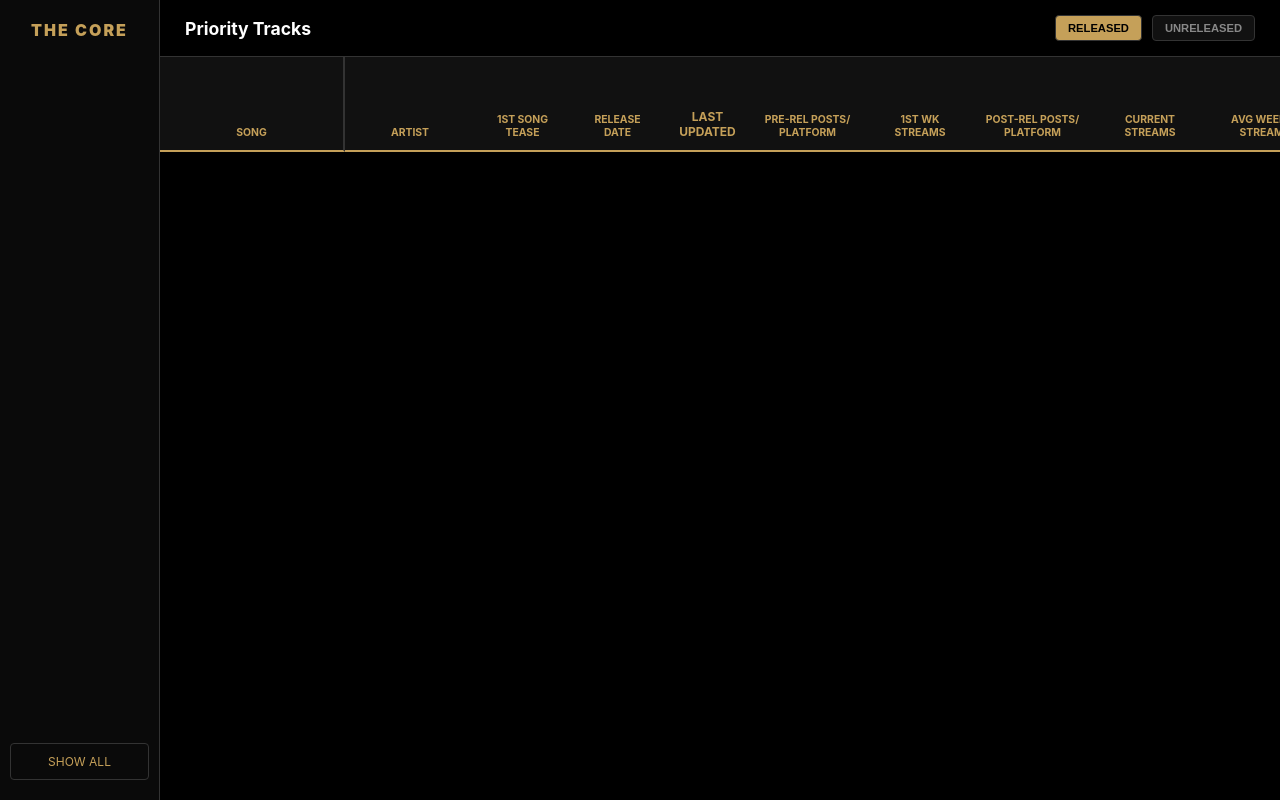
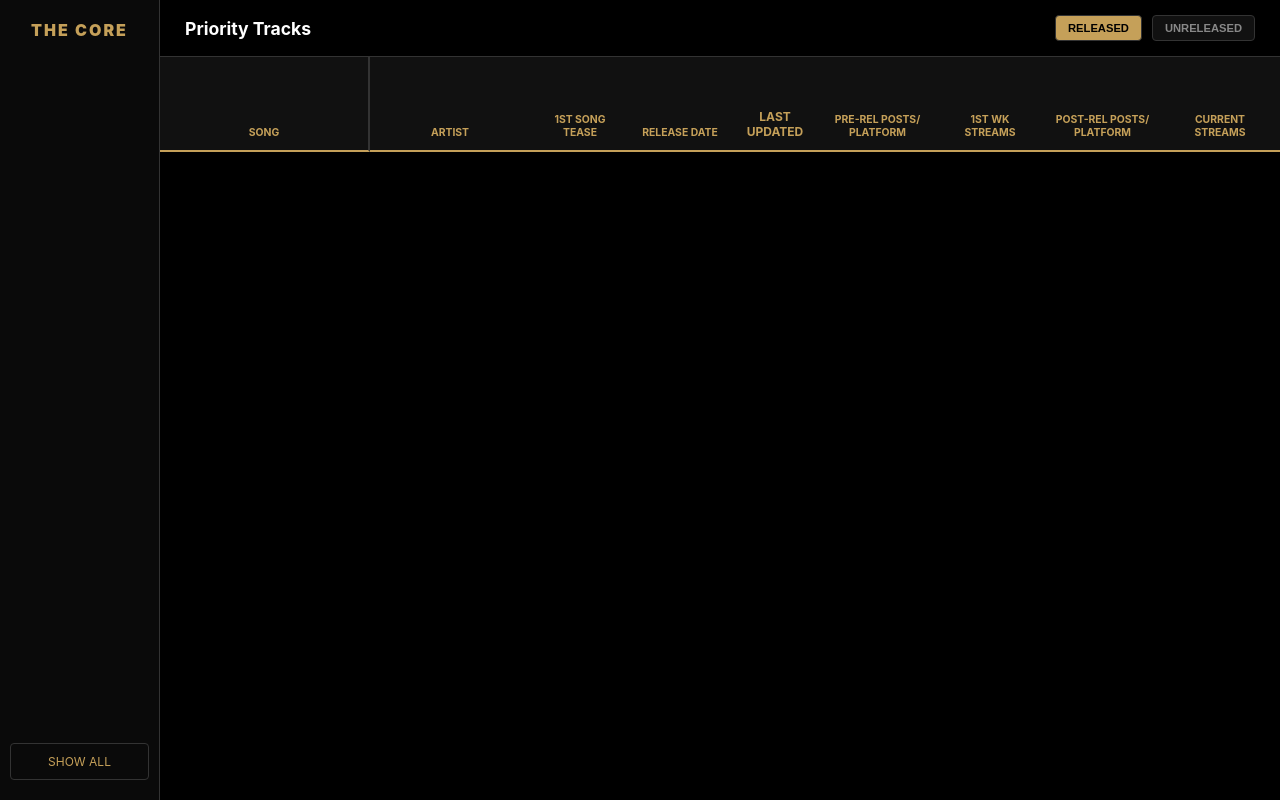
Before and after one commit to zsportsfan88/TheCoreEnt-priority-tracks, a plain HTML site: page index.html in a window 1280 px wide. Both pictures are taken after a click on the button "RELEASED". Drawn offline with nearby package versions, Linux system fonts and the light colour scheme; no server answers.

Commit message:
Update title and adjust column widths in index.html

```diff
--- a/index.html
+++ b/index.html
@@ -2,7 +2,7 @@
 <html lang="en">
 <head>
     <meta charset="UTF-8">
-    <title>The Core - Priority Tracks V33</title>
+    <title>The Core - Priority Tracks V34</title>
     <script src="https://cdnjs.cloudflare.com/ajax/libs/PapaParse/5.3.2/papaparse.min.js"></script>
     <style>
         :root { --gold: #C5A059; --bg: #000; --border: #333; }
@@ -33,21 +33,28 @@
             word-wrap: break-word; white-space: normal;
         }
 
+        /* WIDENED SONG COLUMN (210px) */
         .sticky-song {
             position: sticky; left: 0; z-index: 210;
-            width: 185px !important; min-width: 185px !important;
+            width: 210px !important; min-width: 210px !important;
             background-color: #0a0a0a !important;
             border-right: 2px solid var(--border);
             font-weight: bold; overflow: hidden; text-overflow: ellipsis; white-space: nowrap;
             text-align: center;
         }
         thead th.sticky-song { z-index: 250; background-color: #111 !important; }
-        .artist-cell { text-align: center; width: 130px; }
+
+        /* WIDENED ARTIST COLUMN (160px) */
+        .artist-cell {
+            text-align: center;
+            width: 160px !important;
+            min-width: 160px !important;
+        }
 
         td { padding: 12px 10px; background: #0f0f0f; border-bottom: 1px solid var(--border); font-size: 0.85rem; color: #fff; white-space: nowrap; }
 
         .heat-cell { color: #000 !important; font-weight: 900; text-align: center; }
-        .date-col { font-size: 0.75rem; color: #888; text-align: center; width: 85px; }
+        .date-col { font-size: 0.75rem; color: #888; text-align: center; width: 90px; }
         .stream-val { color: var(--gold); font-weight: bold; text-align: center; }
 
         .toggle-btn { background: #111; border: 1px solid var(--border); color: #888; padding: 6px 12px; cursor: pointer; font-size: 0.7rem; font-weight: bold; border-radius: 4px; }
@@ -118,7 +125,7 @@ function render() {
         return currentFilter ? artist === currentFilter : true;
     });
 
-    let head = `<thead><tr><th class="sticky-song">Song</th><th class="artist-cell">Artist</th><th style="width:95px">1st Song Tease</th><th style="width:95px">Release Date</th><th style="width:85px" class="date-col">Last Updated</th>`;
+    let head = `<thead><tr><th class="sticky-song">Song</th><th class="artist-cell">Artist</th><th style="width:100px">1st Song Tease</th><th style="width:100px">Release Date</th><th style="width:90px" class="date-col">Last Updated</th>`;
 
     if (currentMode === 'released') {
         head += `<th style="width:115px">Pre-Rel Posts/ Platform</th><th style="width:110px">1st Wk Streams</th><th style="width:115px">Post-Rel Posts/ Platform</th><th style="width:120px">Current Streams</th><th style="width:110px">Avg Weekly Streams</th><th style="width:115px">Total Posts/ Platform</th><th style="width:105px">Total UGC</th>`;
```
